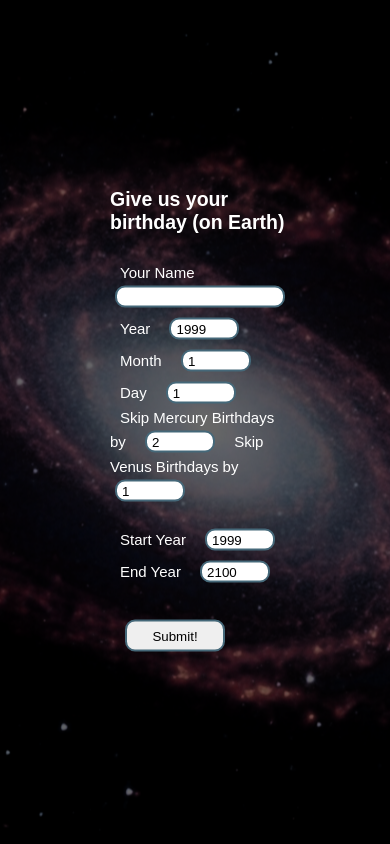
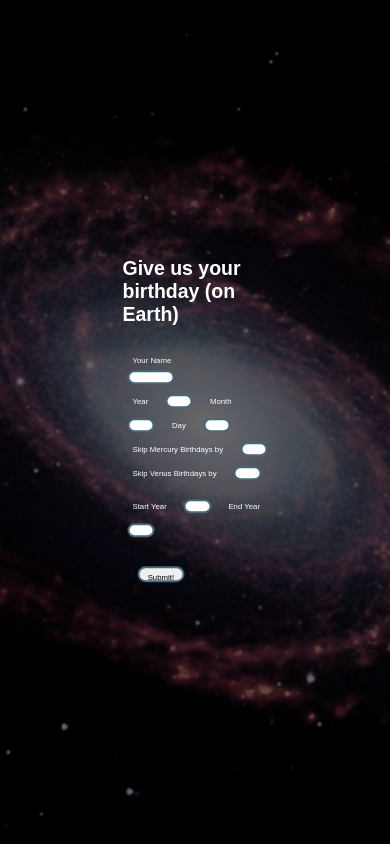
Before and after one commit to apmechev/atro_cakeday, a Flask app: template astro_cakeday/templates/birthday.html in a window 390 px wide. Run offline with Flask 2, Linux system fonts and the light colour scheme; the template is opened without the code that fills it: values that come from a table or form of the project are taken from there, others are empty; parts of the project's set-up code (start-up, migrations or seed data) failed here and were passed over; some libraries are stand-ins or nearby versions.

Commit message:
added more responsive support

```diff
--- a/astro_cakeday/static/styles/birthday.css
+++ b/astro_cakeday/static/styles/birthday.css
@@ -3,6 +3,7 @@
   padding: 5;
   border: none;
   font-family: Arial, sans-serif;
+  font-size: 2vw;
 
 }
 
@@ -43,6 +44,7 @@ h1 {
 
 h4 {
     color: white;
+    font-size: 2vw;
 }
 
 div.border {
@@ -54,28 +56,30 @@ div.border {
 
 .active {
     color: white;
+    font-size: 2vw;
 }
 
 .validate {
     border: 2px solid #456879;
 	border-radius: 10px;
-	height: 22px;
-	width: 70px;
+	height: 3vw;
+	width: 7vw;
 
 }
 
 .validate_name {
     border: 2px solid #456879;
 	border-radius: 10px;
-	height: 22px;
-	width: 170px;
+	height: 3vw;
+	width: 12vw;
 
 }
 
 .submit {
     border: 2px solid #456879;
 	border-radius: 10px;
-	height: 32px;
-	width: 100px;
+	height: 4vw;
+	width: 12vw;
+    font-size: 2vw;
 
 }
```
